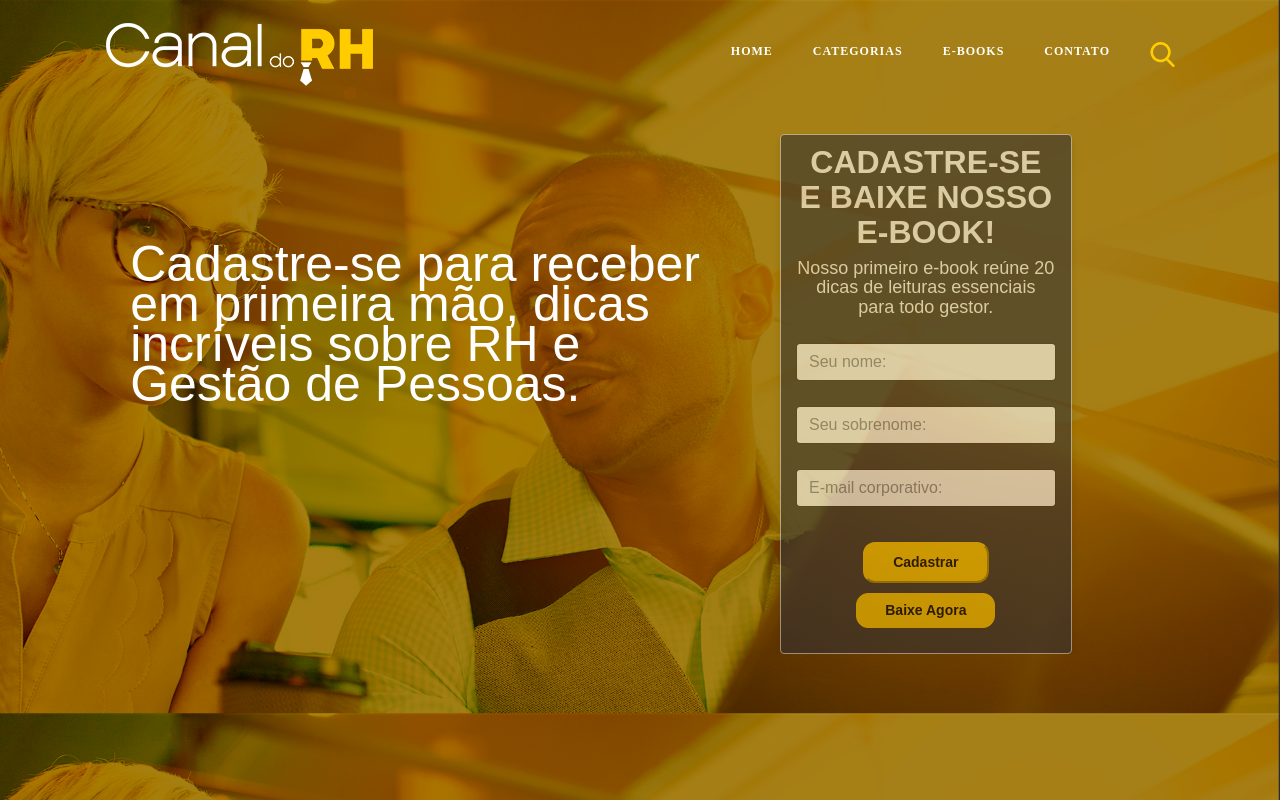
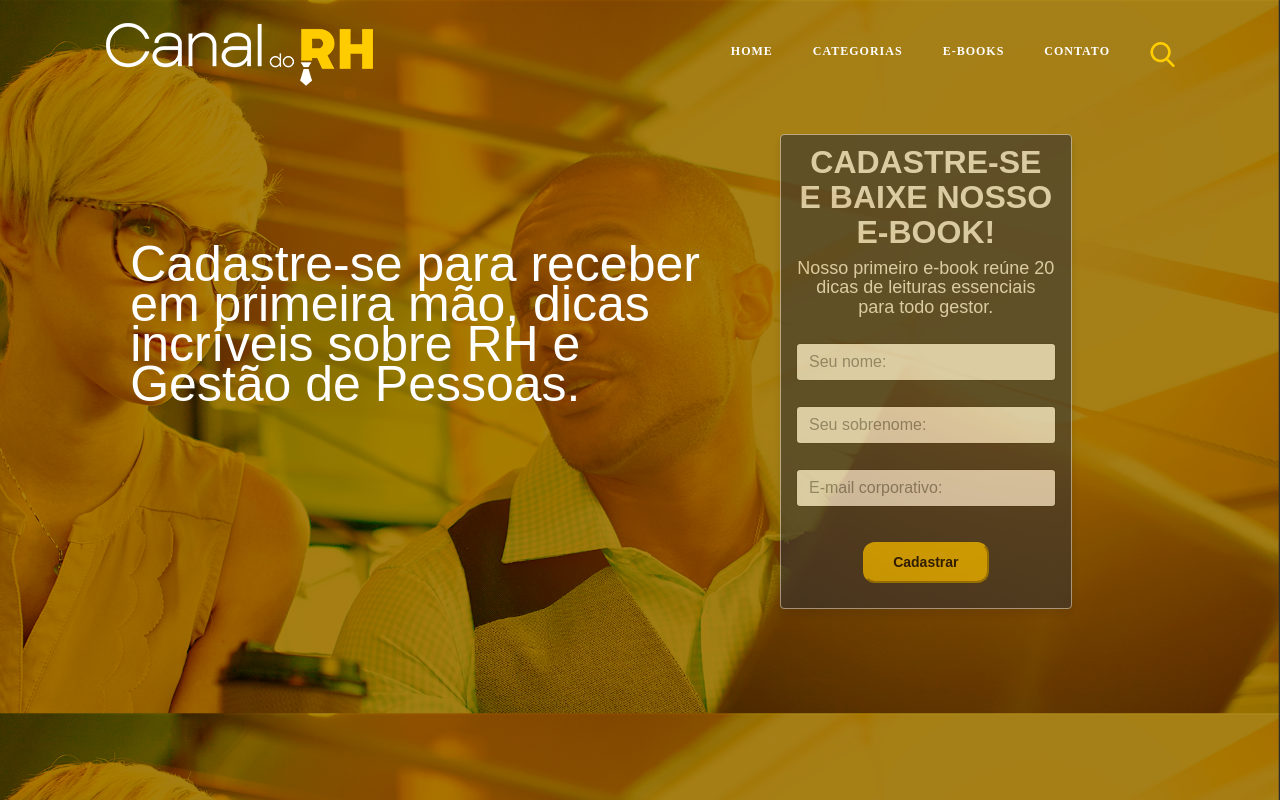
Before and after one commit to philippe28/Django-Blog, a Django app: page /landing in a window 1280 px wide. Run offline with Django 3.2, Linux system fonts and the light colour scheme; some libraries are stand-ins or nearby versions; some web fonts are replaced.

Commit message:
nao deixar link exposto
nao deixar link exposto

```diff
--- a/blog/static/css/landing.css
+++ b/blog/static/css/landing.css
@@ -10,7 +10,6 @@ body, html{
   background-image: url('../img/landing-page.png');
   background-size:100%;
   position: fixed;
-  overflow: hidden;
   background-size: cover; /*Css padrão*/
   -webkit-background-size: cover; /*Css safari e chrome*/
   -moz-background-size: cover; /*Css firefox*/
--- a/blog/templates/blog/landing.html
+++ b/blog/templates/blog/landing.html
@@ -73,7 +73,7 @@
                 <center>
                   <div class="group">
 						<button type="submit" class="buttonbaixar">Cadastrar</button>
-                     <a   target="_blank" type="button" class="btn btn-default buttonbaixar" href="https://trello-attachments.s3.amazonaws.com/59d01f57f48170e0828047e5/59d4540f0569ceff864d94f0/5549b93808368b944e425843a39758b8/ebook_canaldorh.pdf" download="">Baixe Agora</a>
+                     <a style="display:none"  target="_blank" type="button" class="btn btn-default buttonbaixar" href="https://trello-attachments.s3.amazonaws.com/59d01f57f48170e0828047e5/59d4540f0569ceff864d94f0/5549b93808368b944e425843a39758b8/ebook_canaldorh.pdf" download="">Baixe Agora</a>
 
                     </div>
 				</center>
```
